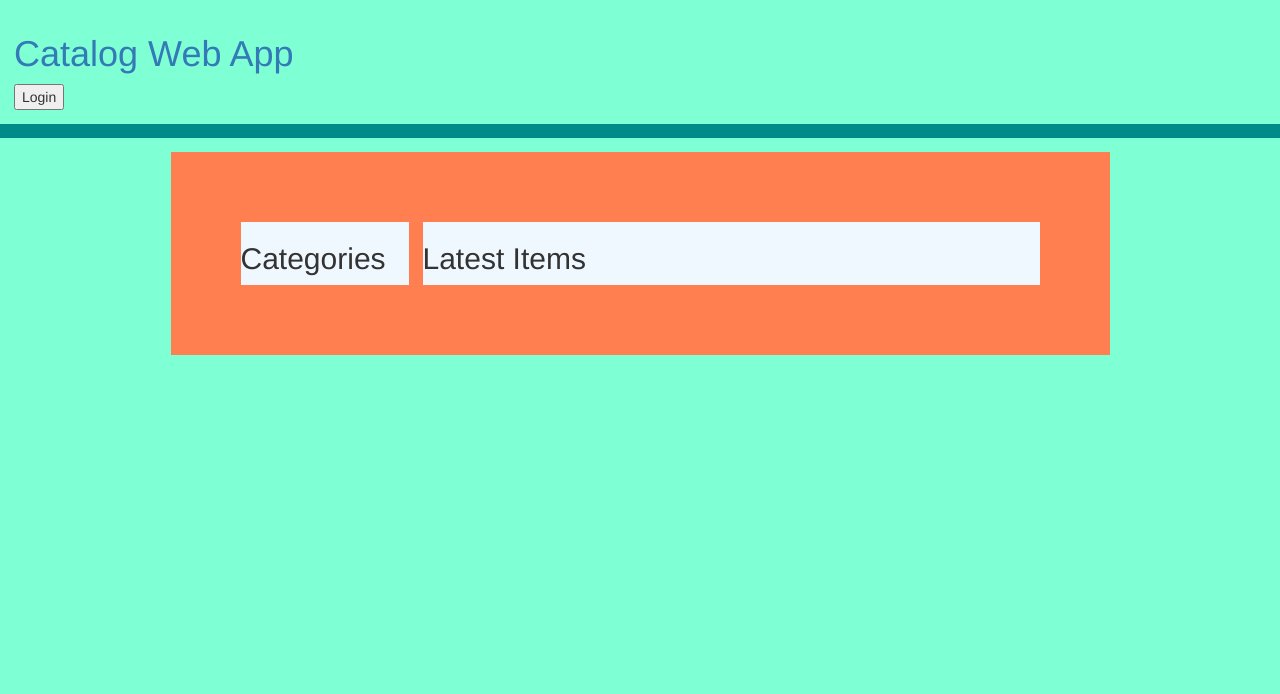
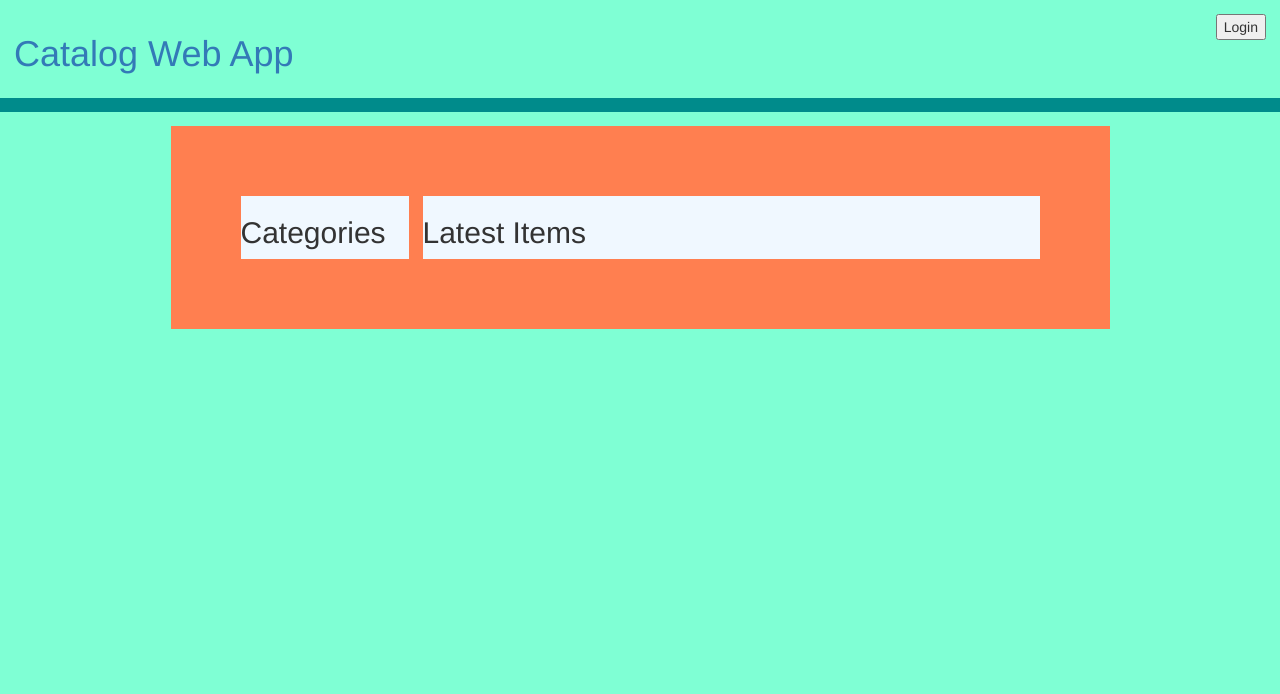
Before and after one commit to npwaters/item-catalog-web-application, a Flask app: page / in a window 1280 px wide. Shown: the top 694 px of the page. Run offline with Flask 2, Linux system fonts and the light colour scheme; parts of the project's set-up code (start-up, migrations or seed data) failed here and were passed over; some libraries are stand-ins or nearby versions.

Commit message:
feat: Implement header child element positioning

```diff
--- a/static/styles.css
+++ b/static/styles.css
@@ -41,7 +41,10 @@ body {
   }
 }
 #content { grid-area: content; }
-header { grid-area: header; }
+header {
+    grid-area: header;
+    position: relative;
+}
 nav { grid-area: nav; }
 main { grid-area: main; }
 footer { grid-area: footer; }
@@ -63,3 +66,10 @@ nav,
 #content {
     background-color: aliceblue;
 }
+
+.header-right {
+    float: right;
+}
+.header-left {
+    float: left;
+}
--- a/templates/base.html
+++ b/templates/base.html
@@ -14,15 +14,17 @@
 <body>
 <header>
     <a href="{{ url_for("home_app.show_home_page_web") }}">
-    <div>
+    <div class="header-left">
         <h1>Catalog Web App</h1>
     </div>
     </a>
-    {% if session.username %}
-    <button id="signoutButton">Logout</button>
-    {% else %}
-    <button id="signinButton">Login</button>
-    {% endif %}
+    <div class="header-right">
+        {% if session.username %}
+        <button id="signoutButton">Logout</button>
+        {% else %}
+        <button id="signinButton">Login</button>
+        {% endif %}
+    </div>
 </header>
 <main id="main">
     <div id="container">
```
